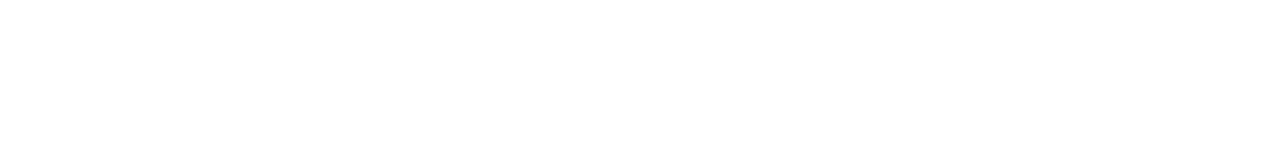
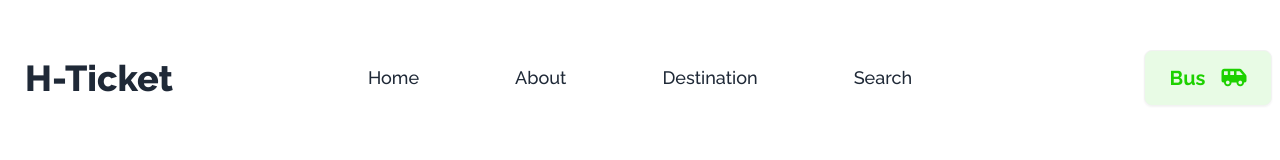
Before and after one commit to Hasin2009/Assignment-5-Bus-Ticket, a plain HTML site: page index.html in a window 1280 px wide. Drawn offline with nearby package versions, Linux system fonts and the light colour scheme.

Commit message:
created navbar section

```diff
--- a/index.html
+++ b/index.html
@@ -14,15 +14,50 @@
       theme: {
         extend: {
           colors: {
-            clifford: '#da373d',
+            'bg-primary': '#1DD100',
           }
         }
       }
     }
   </script>
 <link rel="stylesheet" href="styles/style.css">
+<!-- font awesome -->
+<script src="https://kit.fontawesome.com/4617b9b4af.js" crossorigin="anonymous"></script>
 </head>
-<body>
+<body class="max-w-7xl mx-auto">
+    <!-- navbar section -->
+    <div class="navbar bg-base-100 font-Raleway mt-10">
+        <div class="navbar-start">
+          <a class="btn btn-ghost text-4xl font-extrabold">H-Ticket</a>
+        </div>
+        <div class= "navbar-center lg:flex">
+          <ul class="menu menu-horizontal px-1 text-lg font-medium gap-16">
+            <li><a>Home</a></li>
+            <li><a>About</a></li>
+            <li><a>Destination</a></li>
+            <li><a>Search</a></li>
+          </ul>
+        </div>
+        <div class="navbar-end">
+            <a class="btn w-32 h-14 bg-[#1DD1001A]">
+              <span class="mr-2 text-xl font-bold text-bg-primary">Bus</span>
+                <i class="fa-solid fa-van-shuttle text-xl text-bg-primary"></i>
+              </a>
+          </div>
 
+        </div>
+      </div>
+
+
+
+    <!-- Banner section-->
+
+    <!-- Offer section -->
+
+    <!-- Hasin travel section -->
+
+    <!-- seat function section -->
+
+    <!-- footer section -->
 </body>
 </html>
```
